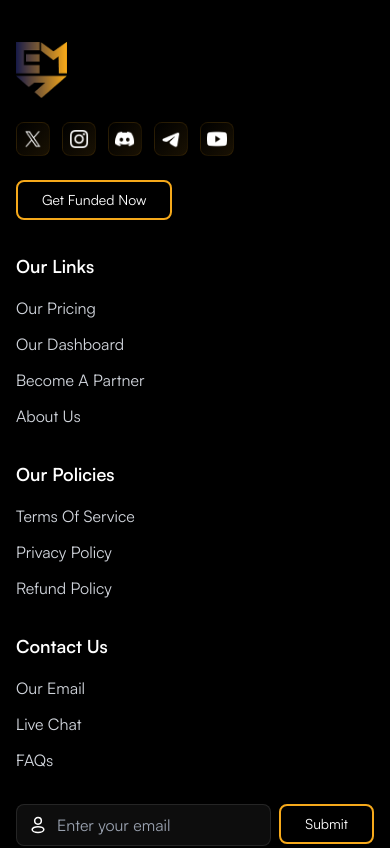
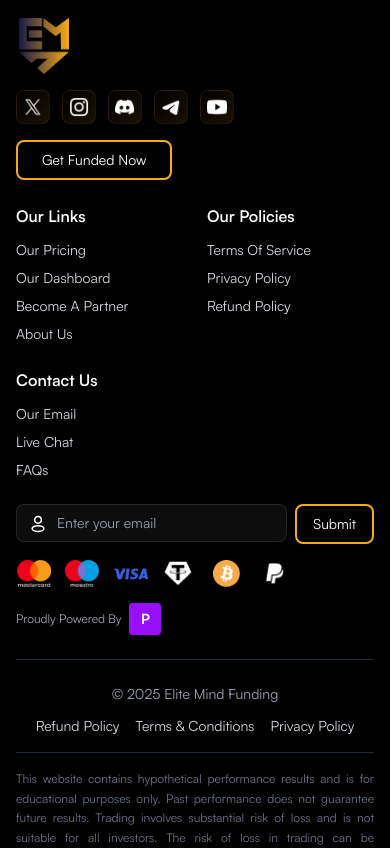
Before and after one commit to abujobayer0/elite-mind-funded, a Next.js app: page /pricing in a window 390 px wide. Shown: the part 5880-6728 px from the top of the page. Built offline with nearby package versions, Linux system fonts and the light colour scheme.

Commit message:
Refactor Footer and AffiliateTiersSection for improved layout and responsiveness. Update styles in FramerScrollProgressSteps for better alignment and visual consistency. Remove deprecated styles from globals.css to streamline design.

```diff
--- a/src/app/globals.css
+++ b/src/app/globals.css
@@ -98,27 +98,6 @@ body {
   scroll-margin-top: 100px;
 }
 
-.step-card {
-  backdrop-filter: blur(10px);
-  box-shadow: 0 4px 20px rgba(0, 0, 0, 0.3);
-}
-
-/* Enhanced step reveal animation with scroll timeline */
-@supports (animation-timeline: scroll()) {
-  .step-card {
-    animation: stepReveal linear;
-    animation-timeline: scroll(root);
-    animation-fill-mode: both;
-  }
-}
-
-/* Fallback for browsers that don't support animation-timeline */
-@supports not (animation-timeline: scroll()) {
-  .step-card {
-    animation: stepReveal 0.8s ease-out forwards;
-  }
-}
-
 /* Timeline specific styles */
 .step-timeline-item {
   scroll-margin-top: 120px;
--- a/src/components/layout/Footer.tsx
+++ b/src/components/layout/Footer.tsx
@@ -8,14 +8,20 @@ import UserIcon from "../icons/UserIcon";
 export default function Footer() {
   return (
     <footer className="bg-black text-gray-300">
-      <div className="max-w-7xl mx-auto px-4 sm:px-6 lg:px-8 py-12">
+      <div className="max-w-7xl mx-auto px-4 sm:px-6 lg:px-8 py-6 md:py-8 lg:py-12">
         {/* Upper Section - Main Footer Content */}
-        <div className="grid grid-cols-1 lg:grid-cols-4 gap-8 mb-8">
+        <div className="grid grid-cols-1 lg:grid-cols-4 gap-6 md:gap-8 mb-6 md:mb-8">
           {/* Left Column - Branding and Social */}
-          <div className="space-y-6">
+          <div className="space-y-4 md:space-y-6">
             <div className="flex items-center space-x-3">
               <div className="w-14 h-14">
-                <img src="/assets/EMF-logo.png" alt="" className="h-full" />
+                <Image
+                  src="/assets/EMF-logo.png"
+                  alt="Elite Mind Funding"
+                  width={56}
+                  height={56}
+                  className="h-full w-full object-contain"
+                />
               </div>
             </div>
 
@@ -71,7 +77,7 @@ export default function Footer() {
           </div>
 
           {/* Middle Columns - Navigation */}
-          <div className="lg:col-span-2 grid grid-cols-1 md:grid-cols-3 gap-8">
+          <div className="lg:col-span-2 grid grid-cols-2 sm:grid-cols-3 gap-6 md:gap-8">
             {[
               {
                 title: "Our Links",
@@ -100,15 +106,15 @@ export default function Footer() {
               },
             ].map((column, columnIndex) => (
               <div key={columnIndex}>
-                <h3 className="text-white font-semibold mb-4 text-lg">
+                <h3 className="text-white font-semibold mb-3 md:mb-4 text-base md:text-lg">
                   {column.title}
                 </h3>
-                <div className="space-y-3">
+                <div className="space-y-2 md:space-y-3">
                   {column.links.map((link, linkIndex) => (
                     <Link
                       key={linkIndex}
                       href={link.href}
-                      className="block hover:text-white transition-colors"
+                      className="block hover:text-white transition-colors text-sm md:text-base"
                     >
                       {link.text}
                     </Link>
@@ -119,7 +125,7 @@ export default function Footer() {
           </div>
 
           {/* Right Column - Subscription and Payment */}
-          <div className="space-y-6">
+          <div className="space-y-4 md:space-y-6">
             <div>
               <div className="flex gap-2">
                 <div className="flex-1 relative">
@@ -129,13 +135,13 @@ export default function Footer() {
                   <input
                     type="email"
                     placeholder="Enter your email"
-                    className="w-full px-4 py-2 pl-10 bg-white/5 border border-white/10 rounded-lg text-white placeholder-gray-400 focus:outline-none focus:border-orange-400"
+                    className="w-full px-3 md:px-4 py-2 pl-10 bg-white/5 border border-white/10 rounded-lg text-white placeholder-gray-400 focus:outline-none focus:border-orange-400 text-sm md:text-base"
                   />
                 </div>
                 <Button
                   variant="outline"
                   size="sm"
-                  className=" px-6 py-3 w-auto"
+                  className="px-4 md:px-6 py-2 md:py-3 w-auto text-sm md:text-base"
                   onClick={() => {
                     // Handle subscription logic here
                     console.log("Subscription submitted");
@@ -205,8 +211,10 @@ export default function Footer() {
               </div>
             </div>
 
-            <div className="flex items-center space-x-3">
-              <span className="text-gray-400 text-sm">Proudly Powered By</span>
+            <div className="flex items-center space-x-2 md:space-x-3">
+              <span className="text-gray-400 text-xs md:text-sm">
+                Proudly Powered By
+              </span>
               <div className="w-8 h-8 bg-purple-600 rounded flex items-center justify-center text-white font-bold text-sm">
                 P
               </div>
@@ -215,26 +223,28 @@ export default function Footer() {
         </div>
 
         {/* Bottom Section - Copyright, Policies, and Disclaimer */}
-        <div className="border-t border-gray-800 pt-8">
+        <div className="border-t border-gray-800 pt-6 md:pt-8">
           {/* Copyright and Policy Links */}
-          <div className="flex flex-col md:flex-row justify-between items-center space-y-4 md:space-y-0 mb-6">
-            <div className="text-gray-400">© 2025 Elite Mind Funding</div>
-            <div className="flex space-x-6">
+          <div className="flex flex-col md:flex-row justify-between items-center space-y-3 md:space-y-0 mb-4 md:mb-6">
+            <div className="text-gray-400 text-sm md:text-base">
+              © 2025 Elite Mind Funding
+            </div>
+            <div className="flex flex-wrap justify-center md:justify-start space-x-4 md:space-x-6">
               <Link
                 href="/refund"
-                className="hover:text-white transition-colors"
+                className="hover:text-white transition-colors text-sm md:text-base"
               >
                 Refund Policy
               </Link>
               <Link
                 href="/terms"
-                className="hover:text-white transition-colors"
+                className="hover:text-white transition-colors text-sm md:text-base"
               >
                 Terms & Conditions
               </Link>
               <Link
                 href="/privacy"
-                className="hover:text-white transition-colors"
+                className="hover:text-white transition-colors text-sm md:text-base"
               >
                 Privacy Policy
               </Link>
@@ -242,8 +252,8 @@ export default function Footer() {
           </div>
 
           {/* Disclaimer */}
-          <div className="border-t border-gray-800 pt-6">
-            <p className="text-gray-500 text-sm leading-relaxed text-justify">
+          <div className="border-t border-gray-800 pt-4 md:pt-6">
+            <p className="text-gray-500 text-xs md:text-sm leading-relaxed text-justify">
               This website contains hypothetical performance results and is for
               educational purposes only. Past performance does not guarantee
               future results. Trading involves substantial risk of loss and is
--- a/src/components/sections/AffiliateTiersSection.tsx
+++ b/src/components/sections/AffiliateTiersSection.tsx
@@ -69,7 +69,7 @@ export default function AffiliateTiersSection() {
         />
       </div>
       <div className="max-w-5xl mx-auto">
-        <div className="grid grid-cols-1 md:grid-cols-3 gap-6 md:gap-8 ">
+        <div className="grid grid-cols-1 md:grid-cols-3 gap-18 md:gap-8 px-6">
           {tiers.map((tier) => (
             <TierCard
               key={tier.title}
--- a/src/components/ui/FramerScrollProgressSteps.tsx
+++ b/src/components/ui/FramerScrollProgressSteps.tsx
@@ -131,7 +131,7 @@ export default function FramerScrollProgressSteps({
       <div className="relative">
         {/* Progress Line - positioned relative to content */}
         <div
-          className="absolute left-1/2 transform -translate-x-1/2 w-1 z-0"
+          className="absolute left-6 md:left-1/2 md:transform md:-translate-x-1/2 w-1 z-0"
           style={{
             top: "0px",
             height: `calc(100% - ${steps.length > 1 ? "0px" : "0px"})`,
@@ -158,7 +158,7 @@ export default function FramerScrollProgressSteps({
             }`}
           >
             {/* Step Indicator - positioned at the top of each step */}
-            <div className="absolute left-1/2 transform -translate-x-1/2 top-0 z-10">
+            <div className="absolute left-6 md:left-1/2 transform -translate-x-1/2 top-0 z-10">
               <StepIndicatorInline
                 index={index}
                 totalSteps={steps.length}
@@ -197,7 +197,7 @@ function StepContent({ step, index, isAlternating }: StepContentProps) {
     <motion.div
       ref={ref}
       className={`step-content w-full flex items-center ${
-        isAlternating ? "flex-row-reverse" : "flex-row"
+        isAlternating ? "md:flex-row-reverse" : "md:flex-row"
       }`}
       initial={{ opacity: 0, y: 50, scale: 0.95 }}
       animate={
@@ -213,30 +213,24 @@ function StepContent({ step, index, isAlternating }: StepContentProps) {
     >
       {/* Left/Right content area */}
       <div
-        className={`w-full max-w-md ${
+        className={`w-full max-w-[360px] lg:max-w-md ml-16 md:ml-0 ${
           isAlternating
-            ? "ml-auto mr-8 md:mr-12 lg:mr-16"
-            : "mr-auto ml-8 md:ml-12 lg:ml-16"
+            ? "md:ml-auto md:mr-12 lg:mr-16"
+            : "md:mr-auto md:ml-12 lg:ml-16"
         }`}
       >
         <motion.div
-          className="step-card rounded-lg p-6 backdrop-filter backdrop-blur-sm shadow-lg"
+          className=" rounded-lg p-6 "
           initial={{
             scale: 0.95,
-            filter: "blur(6px)",
-            borderColor: "rgb(31, 41, 55)",
           }}
           animate={
             isInView
               ? {
                   scale: 1,
-                  filter: "blur(0px)",
-                  borderColor: "rgb(75, 85, 99)",
                 }
               : {
                   scale: 0.95,
-                  filter: "blur(6px)",
-                  borderColor: "rgb(31, 41, 55)",
                 }
           }
           transition={{
@@ -253,12 +247,8 @@ function StepContent({ step, index, isAlternating }: StepContentProps) {
         >
           <motion.h3
             className="text-white text-lg md:text-xl font-semibold mb-3"
-            initial={{ opacity: 0, x: isAlternating ? 20 : -20 }}
-            animate={
-              isInView
-                ? { opacity: 1, x: 0 }
-                : { opacity: 0, x: isAlternating ? 20 : -20 }
-            }
+            initial={{ opacity: 0, x: -20 }}
+            animate={isInView ? { opacity: 1, x: 0 } : { opacity: 0, x: -20 }}
             transition={{
               duration: 0.6,
               delay: 0.4,
@@ -269,12 +259,8 @@ function StepContent({ step, index, isAlternating }: StepContentProps) {
           </motion.h3>
           <motion.p
             className="text-gray-400 text-sm md:text-base leading-relaxed"
-            initial={{ opacity: 0, x: isAlternating ? 20 : -20 }}
-            animate={
-              isInView
-                ? { opacity: 1, x: 0 }
-                : { opacity: 0, x: isAlternating ? 20 : -20 }
-            }
+            initial={{ opacity: 0, x: -20 }}
+            animate={isInView ? { opacity: 1, x: 0 } : { opacity: 0, x: -20 }}
             transition={{
               duration: 0.6,
               delay: 0.6,
```
